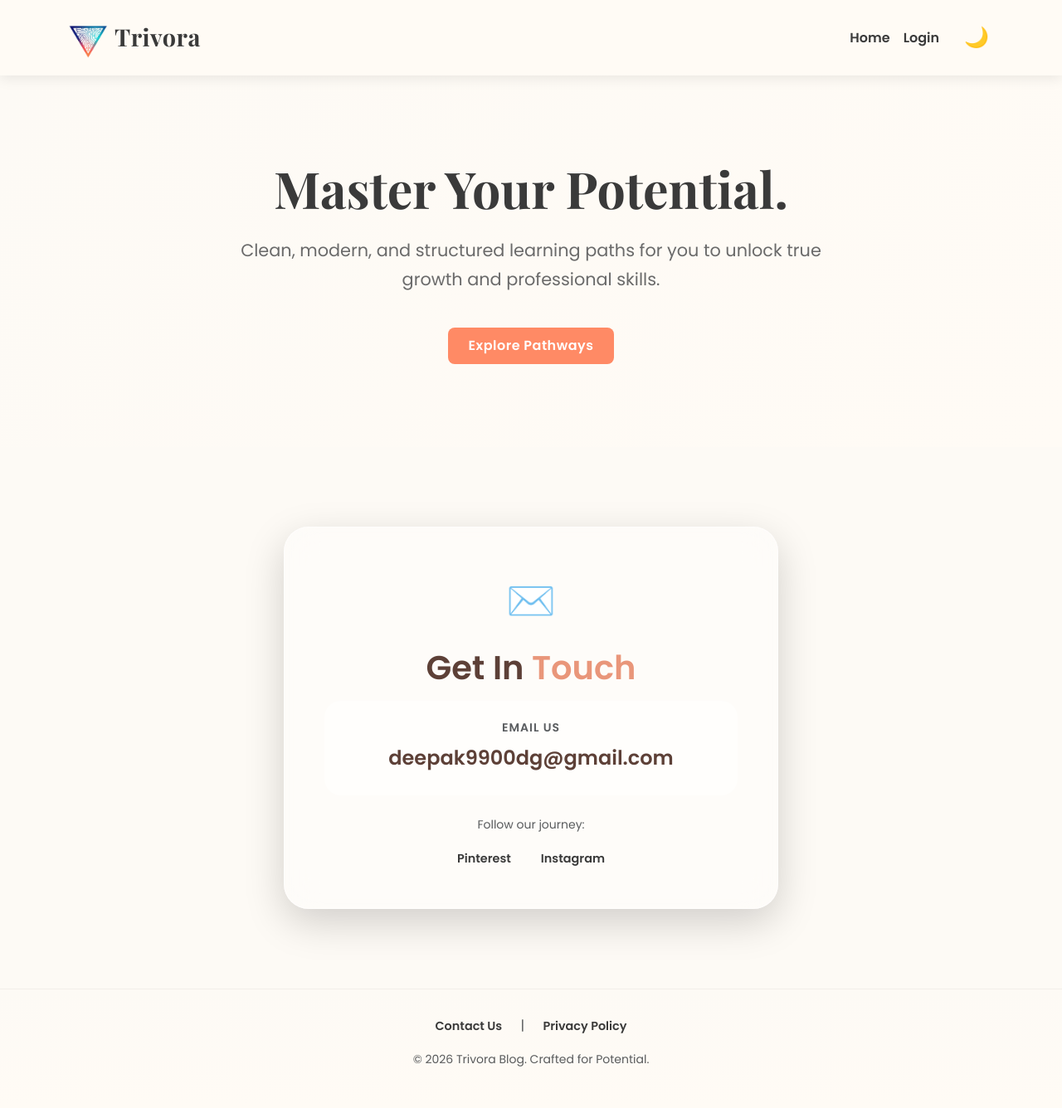
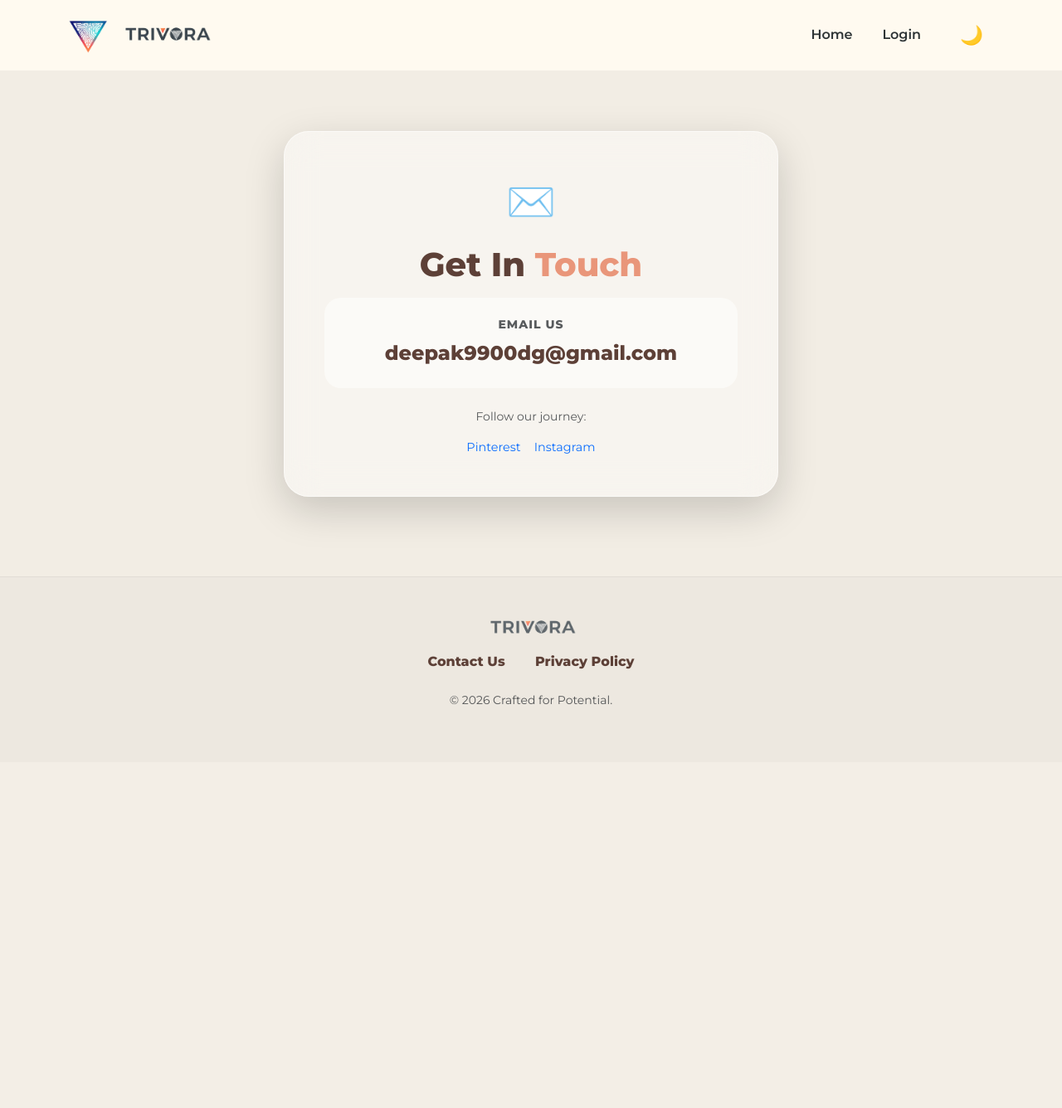
Before and after one commit to deepak9900dg/TRIVORA, a Flask app: page /contact in a window 1280 px wide. Shown: the whole page at 83% size. After the commit the page ends 850 px from the top, so only its background shows below. Run offline with Flask 3, Linux system fonts and the light colour scheme.

Commit message:
Update base.html

```diff
--- a/templates/base.html
+++ b/templates/base.html
@@ -6,7 +6,6 @@
       window.dataLayer = window.dataLayer || [];
       function gtag(){dataLayer.push(arguments);}
       gtag('js', new Date());
-
       gtag('config', 'G-1G407RQJTJ');
     </script>
     <meta name="p:domain_verify" content="c38f713f4ed26a61ccbb22df3b8dfb96"/>
@@ -30,231 +29,120 @@
     }
     </script>
 
-    <link href="https://fonts.googleapis.com/css2?family=Playfair+Display:wght@700&family=Poppins:wght@400;600&display=swap" rel="stylesheet">
+    <link href="https://fonts.googleapis.com/css2?family=Montserrat:wght@400;600;800&display=swap" rel="stylesheet">
     <link href="https://cdn.jsdelivr.net/npm/bootstrap@5.3.0/dist/css/bootstrap.min.css" rel="stylesheet">
 
     <style>
         :root {
-            --primary-bg: #fdfaf5; /* Lighter creamy white */
-            --secondary-bg: #fffbf5; /* Even lighter */
-            --text-dark: #3a3a3a;
-            --text-light: #6a6a6a;
-            --accent-color: #ff8a65; /* Existing accent */
-            --accent-hover: #e57373;
-            --navbar-shadow: 0 4px 15px rgba(0,0,0,0.08);
-            --card-shadow: 0 6px 20px rgba(0,0,0,0.08);
-            --border-radius: 12px;
+            --bg-color: #f2ede4;
+            --nav-bg: #fffaf0;
+            --card-bg: #ffffff;
+            --accent: #ff8a65;
+            --text-main: #2d3436;
         }
 
         body {
-            background-color: var(--primary-bg);
-            font-family: 'Poppins', sans-serif;
-            color: var(--text-dark);
-            transition: background-color 0.5s ease, color 0.5s ease;
-            line-height: 1.7;
-            overflow-x: hidden; /* Prevent horizontal scroll from animations */
+            background-color: var(--bg-color);
+            font-family: 'Montserrat', sans-serif;
+            transition: all 0.4s ease;
+            overflow-x: hidden;
         }
 
-        /* Navbar */
+        /* Fancy Animated Navbar */
         .navbar {
-            background-color: var(--secondary-bg) !important;
-            box-shadow: var(--navbar-shadow);
+            background-color: var(--nav-bg) !important;
             padding: 15px 0;
-            transition: background-color 0.5s ease;
+            border-bottom: 1px solid rgba(0,0,0,0.05);
+            transition: 0.3s;
         }
-        .navbar-brand {
-            font-family: 'Playfair Display', serif;
-            font-weight: 700;
-            color: var(--text-dark) !important;
-            font-size: 1.8rem;
-            letter-spacing: 0.5px;
+
+        .navbar-brand img { transition: transform 0.3s ease; }
+        .navbar-brand:hover img { transform: rotate(-5deg) scale(1.05); }
+
+        /* Navigation Links Animation */
+        .nav-link {
+            font-weight: 600;
+            color: var(--text-main) !important;
+            margin: 0 10px;
+            position: relative;
         }
-        .navbar-brand img { height: 45px; transition: transform 0.3s ease; }
-        .navbar-brand img:hover { transform: scale(1.05); }
-        .nav-link {
-            color: var(--text-dark) !important;
-            font-weight: 600;
-            padding: 8px 15px;
-            position: relative;
-            transition: color 0.3s ease, transform 0.3s ease;
-        }
-        .nav-link:hover {
-            color: var(--accent-color) !important;
-            transform: translateY(-2px);
-        }
-        .nav-link::after { /* Underline effect on hover */
+        .nav-link::after {
             content: '';
             position: absolute;
             width: 0;
             height: 2px;
-            background-color: var(--accent-color);
+            background: var(--accent);
             bottom: 0;
             left: 50%;
+            transition: 0.3s;
             transform: translateX(-50%);
-            transition: width 0.3s ease-in-out;
         }
-        .nav-link:hover::after { width: 70%; }
+        .nav-link:hover::after { width: 100%; }
 
-        /* Hero Section Styling (Master Your Potential) */
-        .hero-section {
-            padding: 100px 0;
-            text-align: center;
-            background: linear-gradient(135deg, var(--primary-bg) 0%, var(--secondary-bg) 100%);
-            animation: fadeIn 1s ease-out;
-        }
-        .hero-section h1 {
-            font-family: 'Playfair Display', serif;
-            font-size: 3.8rem;
-            font-weight: 700;
-            color: var(--text-dark);
-            margin-bottom: 20px;
-            animation: slideInUp 0.8s ease-out;
-        }
-        .hero-section p {
-            font-size: 1.3rem;
-            color: var(--text-light);
-            max-width: 700px;
-            margin: 0 auto 40px auto;
-            animation: slideInUp 1s ease-out 0.2s forwards;
-            opacity: 0;
+        /* Full Page Post Fix */
+        .full-page-post {
+            width: 100vw !important;
+            margin-left: calc(-50vw + 50%);
+            padding: 0 !important;
+            animation: fadeIn 0.8s ease;
         }
 
-        /* Card Styling */
+        /* Glassmorphism Card Style */
         .card {
             border: none;
-            border-radius: var(--border-radius);
-            box-shadow: var(--card-shadow);
-            background-color: var(--secondary-bg);
-            margin-bottom: 30px;
-            transition: transform 0.4s ease, box-shadow 0.4s ease;
-            animation: fadeIn 0.8s ease-out;
+            border-radius: 20px;
+            background: rgba(255, 255, 255, 0.7);
+            backdrop-filter: blur(10px);
+            box-shadow: 0 8px 32px rgba(0,0,0,0.05);
+            transition: 0.4s;
+            overflow: hidden;
         }
         .card:hover {
-            transform: translateY(-8px);
-            box-shadow: 0 10px 30px rgba(0,0,0,0.12);
-        }
-        .card-title {
-            font-family: 'Playfair Display', serif;
-            font-weight: 700;
-            color: var(--text-dark);
-            font-size: 1.6rem;
-        }
-        .card-text {
-            color: var(--text-light);
-            font-size: 0.95rem;
+            transform: translateY(-10px);
+            box-shadow: 0 15px 45px rgba(255,138,101,0.15);
         }
 
-        /* Buttons */
+        /* Aesthetic Buttons */
         .btn-aesthetic {
-            background-color: var(--accent-color);
+            background: linear-gradient(45deg, #ff8a65, #e57373);
+            border: none;
             color: white;
-            border: none;
             padding: 10px 25px;
-            border-radius: 8px;
-            transition: background-color 0.3s ease, transform 0.3s ease, box-shadow 0.3s ease;
+            border-radius: 50px;
             font-weight: 600;
-            letter-spacing: 0.5px;
+            box-shadow: 0 4px 15px rgba(255,138,101,0.3);
+            transition: 0.3s;
         }
         .btn-aesthetic:hover {
-            background-color: var(--accent-hover);
-            transform: translateY(-3px);
-            box-shadow: 0 5px 15px rgba(0,0,0,0.15);
+            transform: scale(1.05);
+            box-shadow: 0 6px 20px rgba(255,138,101,0.5);
         }
 
-        /* Dark Mode Toggle */
-        #darkModeToggle {
-            background: none;
-            border: none;
-            font-size: 1.5rem;
-            cursor: pointer;
-            color: var(--text-dark);
-            transition: color 0.3s ease, transform 0.3s ease;
-        }
-        #darkModeToggle:hover { transform: scale(1.1); }
-
-        /* Dark Mode */
+        /* Dark Mode Aesthetic */
         body.dark-mode {
-            background-color: #1a1a1a;
-            color: #f5f5f5;
+            background-color: #121212;
+            color: #ffffff;
         }
         body.dark-mode .navbar {
-            background-color: #2a2a2a !important;
-            box-shadow: 0 4px 15px rgba(255,255,255,0.08);
+            background-color: #1a1a1a !important;
+            border-bottom: 1px solid #333;
         }
-        body.dark-mode .navbar-brand, body.dark-mode .nav-link, body.dark-mode #darkModeToggle {
-            color: #f5f5f5 !important;
-        }
-        body.dark-mode .nav-link:hover {
-            color: var(--accent-color) !important;
-        }
-        body.dark-mode .card {
-            background-color: #2a2a2a;
-            box-shadow: 0 6px 20px rgba(255,255,255,0.08);
-            border: 1px solid #3a3a3a;
-        }
-        body.dark-mode .card-title, body.dark-mode .hero-section h1 {
-            color: #f5f5f5;
-        }
-        body.dark-mode .hero-section p, body.dark-mode .card-text {
-            color: #cccccc;
-        }
-        body.dark-mode .footer-link {
-            color: #ccc !important;
-        }
+        body.dark-mode .nav-link { color: #eee !important; }
+        body.dark-mode .card { background: rgba(30, 30, 30, 0.8); border: 1px solid #333; }
 
-        /* Footer */
-        footer {
-            background: linear-gradient(0deg, var(--secondary-bg) 0%, var(--primary-bg) 100%);
-            border-top: 1px solid rgba(0,0,0,0.05);
-            padding: 30px 0;
-            transition: background-color 0.5s ease, border-top-color 0.5s ease;
-            color: var(--text-light);
-            text-align: center;
-        }
-        body.dark-mode footer {
-            background: linear-gradient(0deg, #2a2a2a 0%, #1a1a1a 100%);
-            border-top: 1px solid rgba(255,255,255,0.08);
-            color: #cccccc;
-        }
-        .footer-link {
-            color: var(--text-dark);
-            text-decoration: none;
-            font-weight: 600;
-            transition: color 0.3s ease;
-            font-size: 0.9rem;
-            margin: 0 10px;
-        }
-        .footer-link:hover {
-            color: var(--accent-color);
-        }
-
-        /* Animations */
         @keyframes fadeIn {
             from { opacity: 0; transform: translateY(20px); }
             to { opacity: 1; transform: translateY(0); }
-        }
-        @keyframes slideInUp {
-            from { opacity: 0; transform: translateY(30px); }
-            to { opacity: 1; transform: translateY(0); }
-        }
-        .animate-on-scroll { /* For elements you want to animate as they appear */
-            opacity: 0;
-            transform: translateY(20px);
-            transition: opacity 0.6s ease-out, transform 0.6s ease-out;
-        }
-        .animate-on-scroll.is-visible {
-            opacity: 1;
-            transform: translateY(0);
         }
     </style>
 </head>
 <body>
 
-<nav class="navbar navbar-expand-lg sticky-top">
+<nav class="navbar navbar-expand-lg sticky-top mb-4">
     <div class="container">
-        <a class="navbar-brand" href="{{ url_for('home') }}">
-            <img src="{{ url_for('static', filename='logo.png') }}" alt="Trivora Logo">
-            Trivora
+        <a class="navbar-brand d-flex align-items-center" href="{{ url_for('home') }}">
+            <img src="{{ url_for('static', filename='logo.png') }}" alt="Trivora Logo" style="height: 45px;">
+            <img src="{{ url_for('static', filename='text.png') }}" alt="TRIVORA" style="height: 25px; margin-left: 10px;">
         </a>
 
         <button class="navbar-toggler" type="button" data-bs-toggle="collapse" data-bs-target="#navbarNav">
@@ -270,57 +158,36 @@
                 {% else %}
                     <a class="nav-link" href="{{ url_for('login') }}">Login</a>
                 {% endif %}
-                <button id="darkModeToggle" class="ms-3">🌙</button>
+                <button id="darkModeToggle" class="btn ms-lg-3" style="font-size: 1.4rem;">🌙</button>
             </div>
         </div>
     </div>
 </nav>
 
-<header class="hero-section">
-    <div class="container">
-        <h1>Master Your Potential.</h1>
-        <p>Clean, modern, and structured learning paths for you to unlock true growth and professional skills.</p>
-        <a href="{{ url_for('home') }}" class="btn btn-aesthetic">Explore Pathways</a>
-    </div>
-</header>
-
-<div class="container mt-5">
+<div class="container">
     {% block content %}{% endblock %}
 </div>
 
-<footer class="mt-5">
+<footer class="mt-5 py-5 text-center" style="background: rgba(0,0,0,0.02); border-top: 1px solid rgba(0,0,0,0.05);">
     <div class="container">
-        <div class="footer-links mb-3">
-            <a href="{{ url_for('contact') }}" class="footer-link">Contact Us</a>
-            <span class="mx-2 text-muted">|</span>
-            <a href="{{ url_for('privacy') }}" class="footer-link">Privacy Policy</a>
+        <div class="mb-3">
+            <img src="{{ url_for('static', filename='text.png') }}" alt="Trivora" style="height: 25px; opacity: 0.8;">
         </div>
-        <p class="text-muted small">© 2026 Trivora Blog. Crafted for Potential.</p>
+        <div class="footer-links mb-4">
+            <a href="{{ url_for('contact') }}" class="mx-3 text-decoration-none fw-bold" style="color: #5d4037;">Contact Us</a>
+            <a href="{{ url_for('privacy') }}" class="mx-3 text-decoration-none fw-bold" style="color: #5d4037;">Privacy Policy</a>
+        </div>
+        <p class="text-muted small">© 2026 Crafted for Potential.</p>
     </div>
 </footer>
 
 <script src="https://cdn.jsdelivr.net/npm/bootstrap@5.3.0/dist/js/bootstrap.bundle.min.js"></script>
 <script>
-    // Dark Mode Toggle
     const toggleBtn = document.getElementById('darkModeToggle');
     toggleBtn.addEventListener('click', () => {
         document.body.classList.toggle('dark-mode');
         toggleBtn.innerText = document.body.classList.contains('dark-mode') ? '☀️' : '🌙';
     });
-
-    // Animate on Scroll (Example: for cards or sections)
-    // Add class="animate-on-scroll" to elements you want to animate
-    const observer = new IntersectionObserver((entries) => {
-        entries.forEach(entry => {
-            if (entry.isIntersecting) {
-                entry.target.classList.add('is-visible');
-            }
-        });
-    }, { threshold: 0.2 }); // Element becomes visible when 20% is in viewport
-
-    document.querySelectorAll('.animate-on-scroll').forEach(element => {
-        observer.observe(element);
-    });
 </script>
 </body>
 </html>
```
